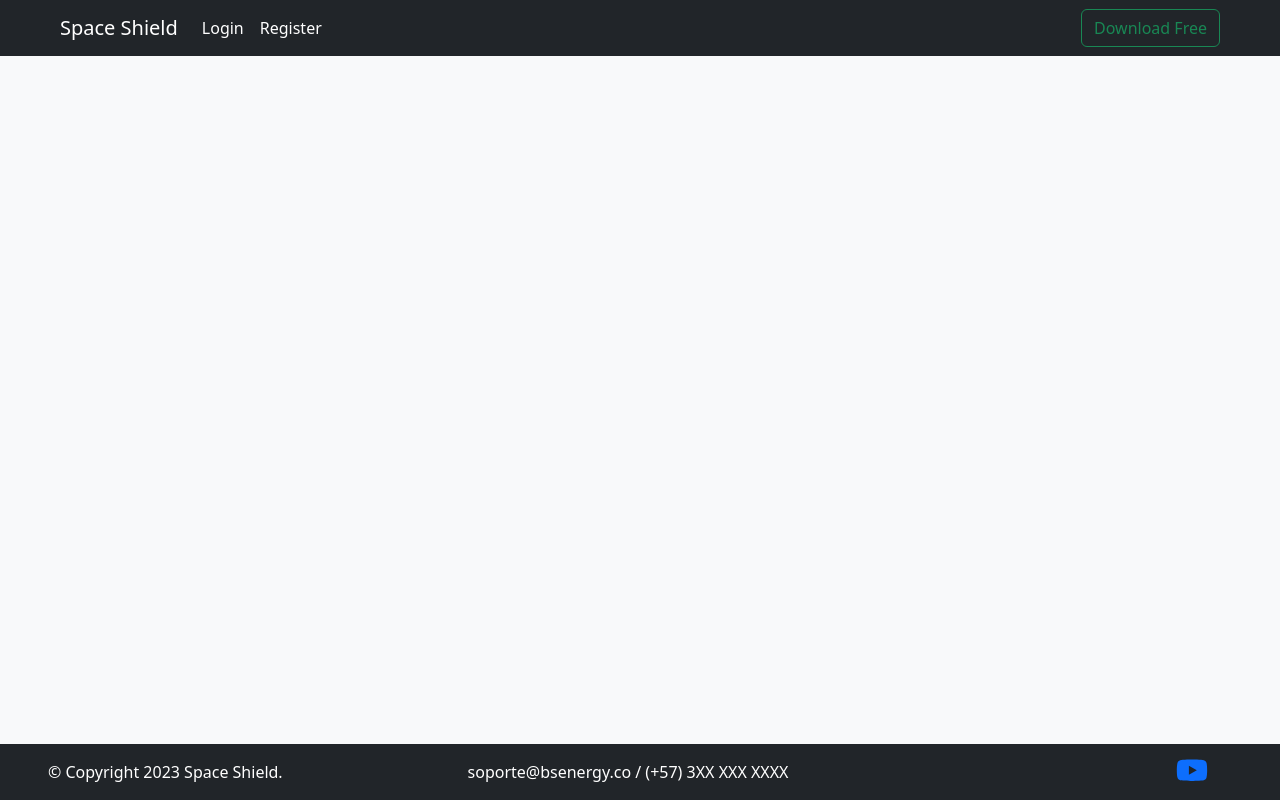
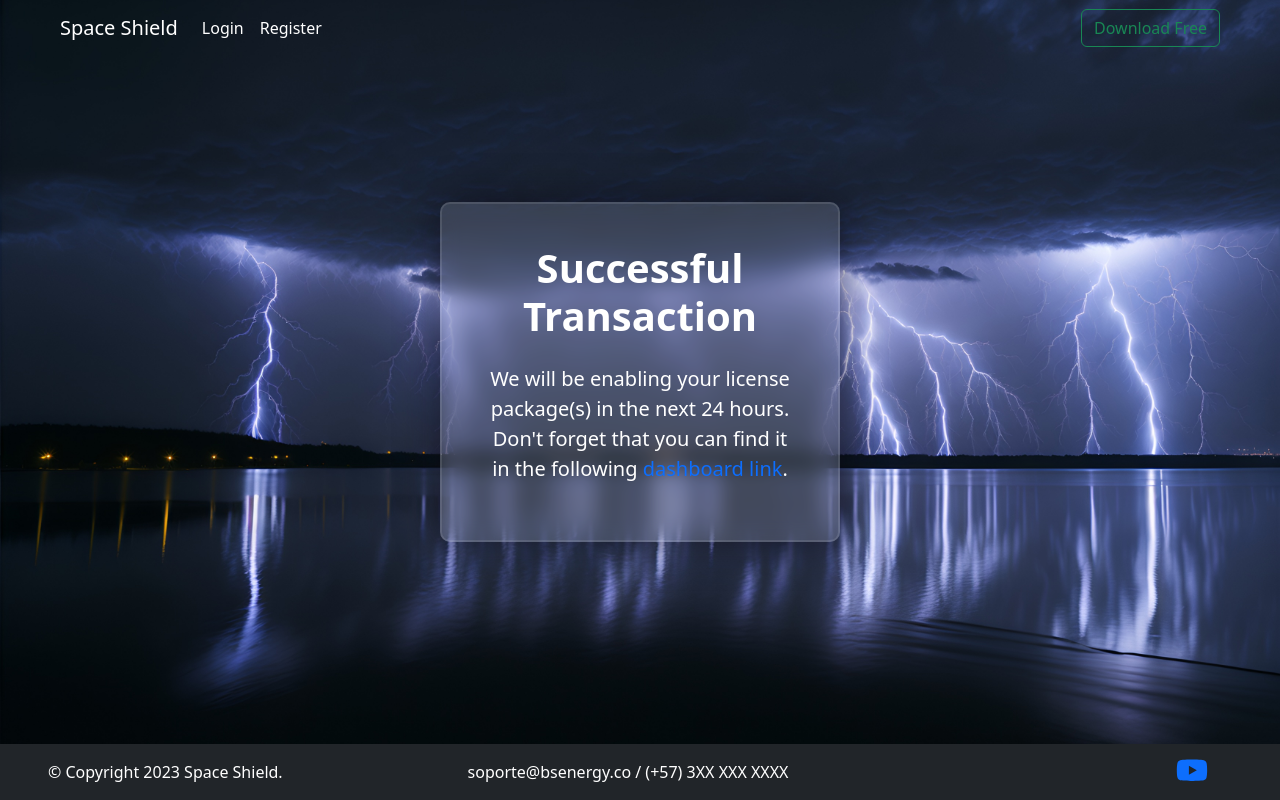
Before and after one commit to jbarrera094/Space-Shield, a Next.js app: page /awaitSuccess in a window 1280 px wide. Before the commit this address had no page. Built offline with nearby package versions, Linux system fonts and the light colour scheme.

Commit message:
successful transaction page

```diff
--- a/components/Nav.jsx
+++ b/components/Nav.jsx
@@ -17,7 +17,8 @@ function Nav() {
         '/packs/add/[id]',
         '/packs/edit/[id]',
         '/licenses/add/[id]',
-        '/licenses/edit/[id]'
+        '/licenses/edit/[id]',
+        '/awaitSuccess'
     ];
 
     useEffect(() => {
--- a/pages/_app.js
+++ b/pages/_app.js
@@ -21,7 +21,8 @@ function App({ Component, pageProps }) {
         '/packs/add/[id]',
         '/packs/edit/[id]',
         '/licenses/add/[id]',
-        '/licenses/edit/[id]'
+        '/licenses/edit/[id]',
+        '/awaitSuccess'
     ];
 
     useEffect(() => {
@@ -48,7 +49,7 @@ function App({ Component, pageProps }) {
     function authCheck(url) {
         // redirect to login page if accessing a private page and not logged in
         setUser(userService.userValue);
-        const publicPaths = ['/account/login', '/account/register', '/'];
+        const publicPaths = ['/account/login', '/account/register', '/', '/awaitSuccess'];
         const path = url.split('?')[0];
         if (!userService.userValue && !publicPaths.includes(path)) {
             setAuthorized(false);
--- /dev/null
+++ b/pages/awaitSuccess.jsx
@@ -0,0 +1,20 @@
+import Link from "next/link";
+
+export default AwaitSuccess;
+
+function AwaitSuccess() {
+    return (
+        <div className="container app-container">
+            <div className='d-flex justify-content-center app-container'>
+                <div className="d-flex flex-column justify-content-center">
+                <div className="card bg-blur p-4">
+                    <div className="card-body">
+                        <h1 className='text-center mb-4 text-white fs-1 fw-bold'>Successful Transaction</h1>
+                        <p className="text-white text-center fs-5">We will be enabling your license package(s) in the next 24 hours. Don't forget that you can find it in the following <Link className="text-decoration-none" href="/dashboard">dashboard link</Link>.</p>
+                    </div>
+                </div>
+                </div>
+            </div>
+        </div>
+    );
+}
```
